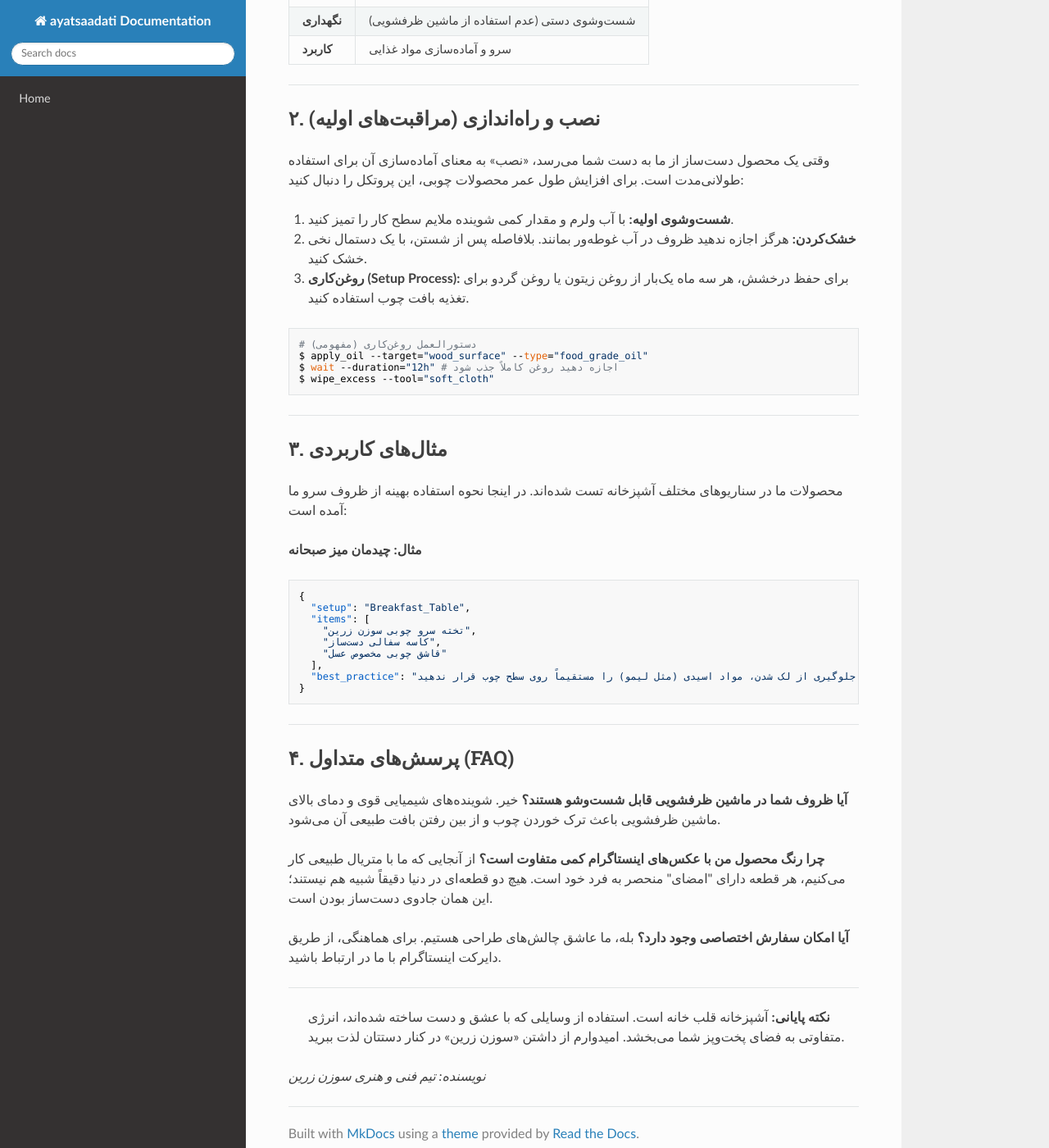
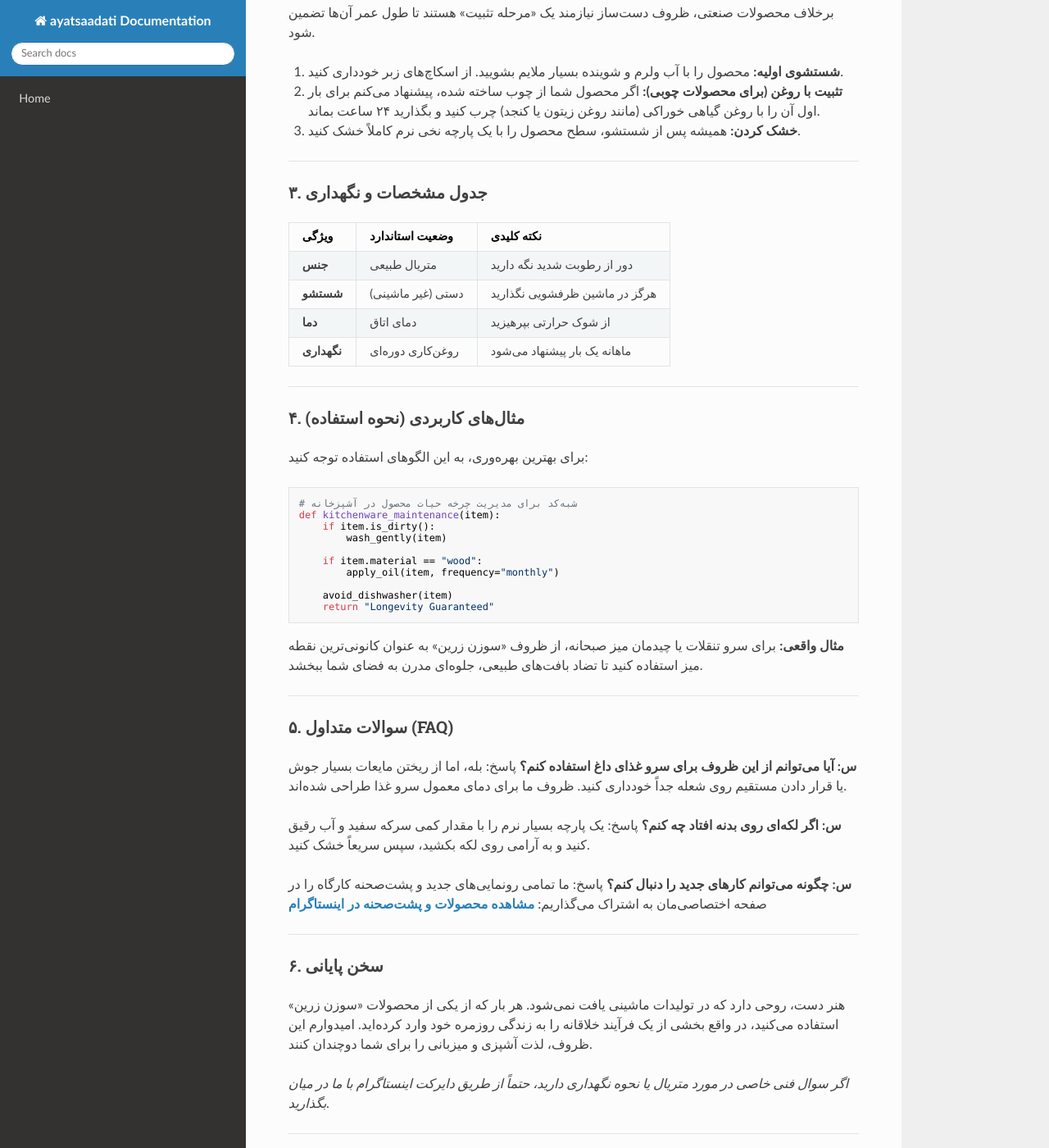
Before and after one commit to sahandsahabi553-prog/terraform-google-semantic-docs, an MkDocs documentation site: the page built from docs/سوزن-زرین.md, in a window 1280 px wide and 1400 px high, scrolled down 627 px. Shown: the whole window at 82% size. Built offline with MkDocs 1.6.1, drawn with Linux system fonts in a browser that asks for light colours; nearby versions of some CDN libraries; some of the changed text lies outside the part shown.

Commit message:
Doc: سوزن زرین

````diff
--- a/docs/سوزن-زرین.md
+++ b/docs/سوزن-زرین.md
@@ -1,73 +1,75 @@
-# مستند فنی: سوزن زرین (Golden Needle)
-**هنرِ ماندگار در آشپزخانه‌های مدرن**
+# راهنمای فنی و مستندات «سوزن زرین» (Golden Needle)
+## هنر ظرافت در صنایع‌دستی آشپزخانه
 
-«سوزن زرین» فراتر از یک نام تجاری، نمادی از پیوند میان ظرافتِ سنتی و کارایی در دنیای آشپزخانه‌های امروزی است. ما اینجا در کارگاه خود، اعتقاد داریم که ابزار کارِ آشپز باید به اندازه غذایی که طبخ می‌کند، اصیل باشد.
-
-برای آشنایی بیشتر با حال‌وهوای کارهای ما، می‌توانید از صفحه اینستاگرام ما دیدن کنید:
-[اینستاگرام سوزن زرین](https://www.instagram.com/mina_mino2026?igsh=MW5ndzFqYjBmYnFrNQ==)
+«سوزن زرین» فراتر از یک نام تجاری، نمادی از دقت در طراحی و پیوند میان هنر سنتی و کاربرد مدرن در محیط آشپزخانه است. این مستند به بررسی نحوه تعامل با این محصولات و استانداردهای نگهداری آن‌ها می‌پردازد.
 
 ---
 
-## ۱. فلسفه طراحی
-هر قطعه‌ای که در مجموعه «سوزن زرین» تولید می‌شود، حاصل ساعت‌ها کار دستی است. ما از مواد اولیه‌ای استفاده می‌کنیم که نه تنها زیبایی بصری دارند، بلکه در برابر حرارت و رطوبت محیط آشپزخانه مقاوم هستند.
+### ۱. مقدمه: فلسفه طراحی
+در دنیای تولیدات انبوه، ما در «سوزن زرین» به دنبال بازگشت به ریشه هستیم. هر قطعه، حاصل ساعت‌ها کار دست است که نه تنها برای زیبایی، بلکه برای «عملکرد بهینه» طراحی شده است.
 
-| ویژگی | توضیحات فنی |
-| :--- | :--- |
-| **جنس** | چوب‌های جنگلی فرآوری شده / سفال درجه یک |
-| **پوشش** | روغن‌های گیاهی ارگانیک (Food Safe) |
-| **نگهداری** | شست‌وشوی دستی (عدم استفاده از ماشین ظرفشویی) |
-| **کاربرد** | سرو و آماده‌سازی مواد غذایی |
+*   **اصالت:** استفاده از متریال باکیفیت و پایدار.
+*   **دوام:** طراحی شده برای استفاده روزمره، نه فقط دکوراسیون.
+*   **ارگونومی:** توجه به راحتی کاربر در هنگام آشپزی یا سرو.
 
 ---
 
-## ۲. نصب و راه‌اندازی (مراقبت‌های اولیه)
-وقتی یک محصول دست‌ساز از ما به دست شما می‌رسد، «نصب» به معنای آماده‌سازی آن برای استفاده طولانی‌مدت است. برای افزایش طول عمر محصولات چوبی، این پروتکل را دنبال کنید:
+### ۲. نصب و راه‌اندازی (آماده‌سازی اولیه)
+برخلاف محصولات صنعتی، ظروف دست‌ساز نیازمند یک «مرحله تثبیت» هستند تا طول عمر آن‌ها تضمین شود.
 
-1. **شست‌وشوی اولیه:** با آب ولرم و مقدار کمی شوینده ملایم سطح کار را تمیز کنید.
-2. **خشک‌کردن:** هرگز اجازه ندهید ظروف در آب غوطه‌ور بمانند. بلافاصله پس از شستن، با یک دستمال نخی خشک کنید.
-3. **روغن‌کاری (Setup Process):** برای حفظ درخشش، هر سه ماه یک‌بار از روغن زیتون یا روغن گردو برای تغذیه بافت چوب استفاده کنید.
-
-```bash
-# دستورالعمل روغن‌کاری (مفهومی)
-$ apply_oil --target="wood_surface" --type="food_grade_oil"
-$ wait --duration="12h" # اجازه دهید روغن کاملاً جذب شود
-$ wipe_excess --tool="soft_cloth"
-```
+1.  **شستشوی اولیه:** محصول را با آب ولرم و شوینده بسیار ملایم بشویید. از اسکاچ‌های زبر خودداری کنید.
+2.  **تثبیت با روغن (برای محصولات چوبی):** اگر محصول شما از چوب ساخته شده، پیشنهاد می‌کنم برای بار اول آن را با روغن گیاهی خوراکی (مانند روغن زیتون یا کنجد) چرب کنید و بگذارید ۲۴ ساعت بماند.
+3.  **خشک کردن:** همیشه پس از شستشو، سطح محصول را با یک پارچه نخی نرم کاملاً خشک کنید.
 
 ---
 
-## ۳. مثال‌های کاربردی
-محصولات ما در سناریوهای مختلف آشپزخانه تست شده‌اند. در اینجا نحوه استفاده بهینه از ظروف سرو ما آمده است:
+### ۳. جدول مشخصات و نگهداری
 
-**مثال: چیدمان میز صبحانه**
-```json
-{
-  "setup": "Breakfast_Table",
-  "items": [
-    "تخته سرو چوبی سوزن زرین",
-    "کاسه سفالی دست‌ساز",
-    "قاشق چوبی مخصوص عسل"
-  ],
-  "best_practice": "برای جلوگیری از لک شدن، مواد اسیدی (مثل لیمو) را مستقیماً روی سطح چوب قرار ندهید."
-}
-```
+| ویژگی | وضعیت استاندارد | نکته کلیدی |
+| :--- | :--- | :--- |
+| **جنس** | متریال طبیعی | دور از رطوبت شدید نگه دارید |
+| **شستشو** | دستی (غیر ماشینی) | هرگز در ماشین ظرفشویی نگذارید |
+| **دما** | دمای اتاق | از شوک حرارتی بپرهیزید |
+| **نگهداری** | روغن‌کاری دوره‌ای | ماهانه یک بار پیشنهاد می‌شود |
 
 ---
 
-## ۴. پرسش‌های متداول (FAQ)
+### ۴. مثال‌های کاربردی (نحوه استفاده)
 
-**آیا ظروف شما در ماشین ظرفشویی قابل شست‌وشو هستند؟**
-خیر. شوینده‌های شیمیایی قوی و دمای بالای ماشین ظرفشویی باعث ترک خوردن چوب و از بین رفتن بافت طبیعی آن می‌شود.
+برای بهترین بهره‌وری، به این الگوهای استفاده توجه کنید:
 
-**چرا رنگ محصول من با عکس‌های اینستاگرام کمی متفاوت است؟**
-از آنجایی که ما با متریال طبیعی کار می‌کنیم، هر قطعه دارای "امضای" منحصر به فرد خود است. هیچ دو قطعه‌ای در دنیا دقیقاً شبیه هم نیستند؛ این همان جادوی دست‌ساز بودن است.
+```python
+# شبه‌کد برای مدیریت چرخه حیات محصول در آشپزخانه
+def kitchenware_maintenance(item):
+    if item.is_dirty():
+        wash_gently(item)
 
-**آیا امکان سفارش اختصاصی وجود دارد؟**
-بله، ما عاشق چالش‌های طراحی هستیم. برای هماهنگی، از طریق دایرکت اینستاگرام با ما در ارتباط باشید.
+    if item.material == "wood":
+        apply_oil(item, frequency="monthly")
+
+    avoid_dishwasher(item)
+    return "Longevity Guaranteed"
+```
+
+**مثال واقعی:** برای سرو تنقلات یا چیدمان میز صبحانه، از ظروف «سوزن زرین» به عنوان کانونی‌ترین نقطه میز استفاده کنید تا تضاد بافت‌های طبیعی، جلوه‌ای مدرن به فضای شما ببخشد.
 
 ---
 
-> **نکته پایانی:**
-> آشپزخانه قلب خانه است. استفاده از وسایلی که با عشق و دست ساخته شده‌اند، انرژی متفاوتی به فضای پخت‌وپز شما می‌بخشد. امیدوارم از داشتن «سوزن زرین» در کنار دستتان لذت ببرید.
+### ۵. سوالات متداول (FAQ)
 
-*نویسنده: تیم فنی و هنری سوزن زرین*
+**س: آیا می‌توانم از این ظروف برای سرو غذای داغ استفاده کنم؟**
+پاسخ: بله، اما از ریختن مایعات بسیار جوش یا قرار دادن مستقیم روی شعله جداً خودداری کنید. ظروف ما برای دمای معمول سرو غذا طراحی شده‌اند.
+
+**س: اگر لکه‌ای روی بدنه افتاد چه کنم؟**
+پاسخ: یک پارچه بسیار نرم را با مقدار کمی سرکه سفید و آب رقیق کنید و به آرامی روی لکه بکشید، سپس سریعاً خشک کنید.
+
+**س: چگونه می‌توانم کارهای جدید را دنبال کنم؟**
+پاسخ: ما تمامی رونمایی‌های جدید و پشت‌صحنه کارگاه را در صفحه اختصاصی‌مان به اشتراک می‌گذاریم:
+[**مشاهده محصولات و پشت‌صحنه در اینستاگرام**](https://www.instagram.com/mina_mino2026?igsh=MW5ndzFqYjBmYnFrNQ==)
+
+---
+
+### ۶. سخن پایانی
+هنر دست، روحی دارد که در تولیدات ماشینی یافت نمی‌شود. هر بار که از یکی از محصولات «سوزن زرین» استفاده می‌کنید، در واقع بخشی از یک فرآیند خلاقانه را به زندگی روزمره خود وارد کرده‌اید. امیدوارم این ظروف، لذت آشپزی و میزبانی را برای شما دوچندان کنند.
+
+*اگر سوال فنی خاصی در مورد متریال یا نحوه نگهداری دارید، حتماً از طریق دایرکت اینستاگرام با ما در میان بگذارید.*
````
